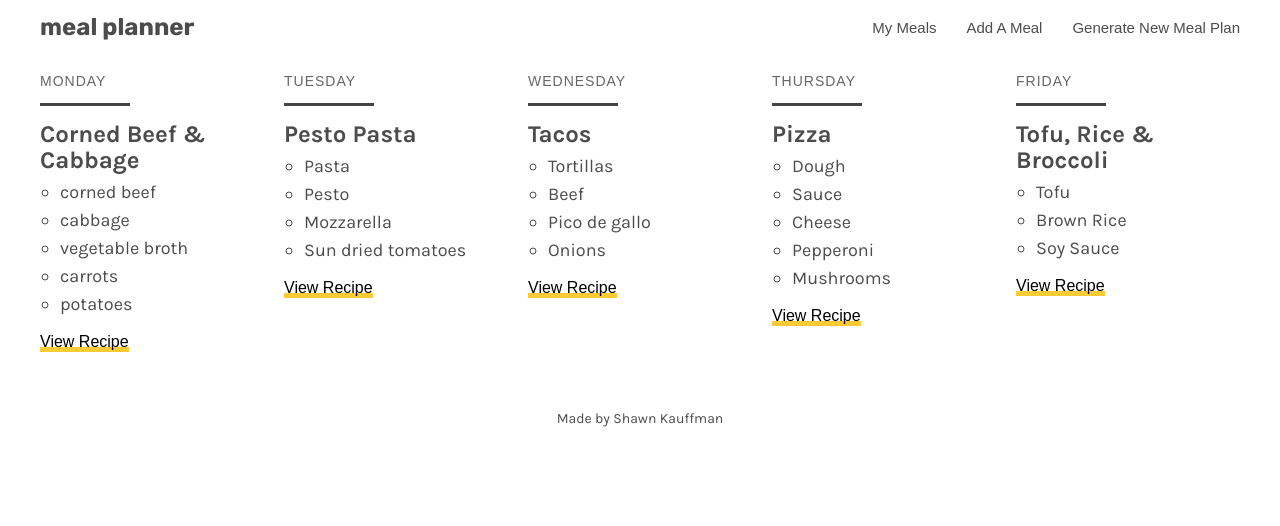
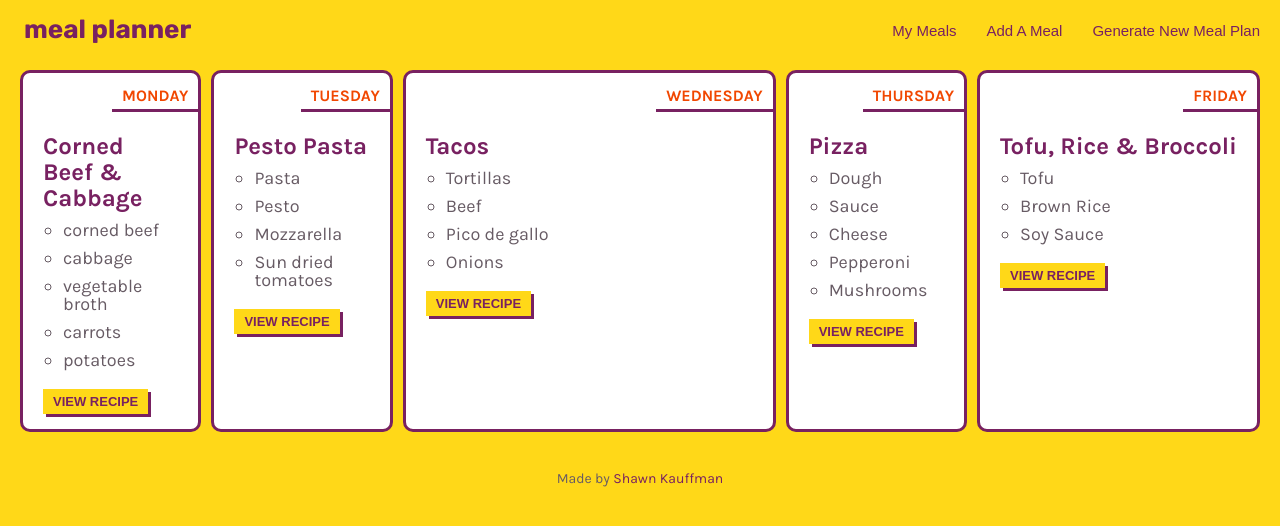
Before and after one commit to shawnkauffman/mealplanner, a React (Vite) app: page / in a window 1280 px wide. Shown: the top 526 px of the page. Built offline with nearby package versions, Linux system fonts and the light colour scheme.

Commit message:
styling changes

```diff
--- a/src/App.scss
+++ b/src/App.scss
@@ -8,31 +8,26 @@
   box-sizing: border-box;
 }
 
-button {
-  padding: 0;
-}
-
 a:link,
 a:active,
 a:visited {
   text-decoration: none;
-  color: $textDark;
-  transition: all 0.3s ease;
-
-  &:hover {
-    background: $primary;
-  }
+  color: $purple;
 }
 
 button {
   background: inherit;
   border: 0;
+  padding: 0;
+  margin: 0;
+  outline: none;
 }
 
 body {
-  color: $textDark;
+  color: #675b64;
   font-size: 18px;
   font-family: "Karla", sans-serif;
+  background: $yellow;
 }
 
 p {
@@ -40,9 +35,10 @@ p {
 }
 
 a.logo {
-  font-size: 24px;
+  font-size: 26px;
   font-family: "Rubik", sans-serif;
   font-weight: bold;
+  padding: 2px 4px;
 }
 
 h1 {
@@ -55,20 +51,30 @@ h2 {
   font-size: 24px;
   line-height: 26px;
   font-weight: 900;
+  color: $purple;
 }
 
 header {
   display: flex;
   justify-content: space-between;
   align-items: center;
-  padding: 15px 40px;
+  margin-bottom: 10px;
+  padding: 15px 20px;
+
+  @media (max-width: 1000px) {
+    flex-direction: column;
+  }
 }
 
 section {
-  padding: 0 40px;
+  padding: 0 20px;
 }
 
 nav {
+  @media (max-width: 1000px) {
+    margin-top: 15px;
+  }
+
   ul {
     display: flex;
     align-items: baseline;
@@ -76,17 +82,19 @@ nav {
     li {
       margin: 0 15px;
 
+      @media (max-width: 1000px) {
+        margin: 0 10px;
+      }
+
       a,
       button {
         font-size: 15px;
         cursor: pointer;
-        color: $textDark;
-        outline: none;
+        color: $purple;
         font-family: arial, sans-serif;
-
-        &:hover {
-          background: $primary;
-        }
+        padding-bottom: 2px;
+        line-height: 1;
+        transition: all 0.3s ease;
       }
 
       &:last-of-type {
@@ -96,47 +104,91 @@ nav {
   }
 }
 
-ul.weekdays {
-  display: grid;
-  grid-template-columns: repeat(5, 1fr);
-  grid-gap: 20px;
-
-  li {
-    font-size: 14px;
-    padding: 20px 20px 0 0;
-    text-transform: uppercase;
-    font-family: arial, sans-serif;
-    color: $textMedium;
-    letter-spacing: 1px;
-    padding-bottom: 15px;
-    width: 40%;
-    border-bottom: 3px solid #444;
-  }
-}
-
 ul.meal-list {
   display: grid;
   grid-template-columns: repeat(5, 1fr);
-  grid-gap: 20px;
+  grid-auto-flow: column;
+  grid-gap: 10px;
 
-  @media (max-width: 460px) {
+  @media (max-width: 1000px) {
     grid-template-columns: 1fr;
+    grid-auto-flow: row;
   }
 
   & > li {
-    padding: 15px 20px 20px 0;
+    padding: 15px 20px;
+    background: #fff;
+    border: 3px solid $purple;
+    position: relative;
+    border-radius: 10px;
+
+    &.current-day,
+    &:nth-child(3) {
+      grid-column: span 2;
+
+      @media (max-width: 1000px) {
+        grid-column: auto;
+      }
+    }
+
+    &:nth-child(1)::before {
+      content: 'Monday';
+    }
+
+    &:nth-child(2)::before {
+      content: 'Tuesday';
+    }
+
+    &:nth-child(3)::before {
+      content: 'Wednesday';
+    }
+
+    &:nth-child(4)::before {
+      content: 'Thursday';
+    }
+
+    &:nth-child(5)::before {
+      content: 'Friday';
+    }
+
+    &::before {
+      font-size: 16px;
+      padding: 0px 10px 5px 10px;
+      text-transform: uppercase;
+      font-weight: bold;
+      color: #f14701;
+      border-bottom: 3px solid $purple;
+      position: absolute;
+      right: 0;
+      text-align: center;
+      width: auto;
+
+      @media (max-width: 1000px) {
+        left: 0;
+        right: auto;
+      }
+    }
+  }
+
+  h2 {
+    margin-top: 45px;
   }
 
   button {
-    font-size: 16px;
-    box-shadow: inset 0 -4px 0 $primary;
+    font-size: 13px;
+    box-shadow: 3px 3px 0 $purple;
     margin-top: 10px;
+    padding: 5px 10px;
     display: inline-block;
-    border-bottom: 1px solid $primary;
+    background: $yellow;
+    text-transform: uppercase;
+    font-weight: bold;
     cursor: pointer;
+    color: $purple;
 
     &:hover {
-      background: $primary;
+      background: $purple;
+      color: $yellow;
     }
   }
 }
@@ -150,14 +202,6 @@ ul.my-meals-list {
     padding: 15px 20px 20px 20px;
     border: 2px solid;
     border-radius: 5px;
-  }
-
-  button {
-    font-size: 16px;
-    box-shadow: inset 0 -4px 0 $primary;
-    margin-top: 10px;
-    display: inline-block;
-    border-bottom: 1px solid $primary;
   }
 }
 
@@ -204,9 +248,5 @@ form {
     cursor: pointer;
     outline: none;
     transition: all 0.3s ease;
-
-    &:hover {
-      background: $primary;
-    }
   }
 }
--- a/src/components/MealList.js
+++ b/src/components/MealList.js
@@ -5,13 +5,6 @@ class MealList extends Component {
   render() {
     return (
       <div>
-        <ul className="weekdays">
-          <li>Monday</li>
-          <li>Tuesday</li>
-          <li>Wednesday</li>
-          <li>Thursday</li>
-          <li>Friday</li>
-        </ul>
         <ul className="meal-list">
           {this.props.meals.slice(0, 5).map(meal => {
             return (
--- a/src/sass/partials/_variables.scss
+++ b/src/sass/partials/_variables.scss
@@ -4,4 +4,7 @@ $textMedium: #666;
 $textLight: #999;
 $white: #fff;
 $inputBorder: #c3c3c3;
-$primary: #ffca34;
+
+$bodyText: #675b64;
+$purple: #782161;
+$yellow: #ffd818;
```
